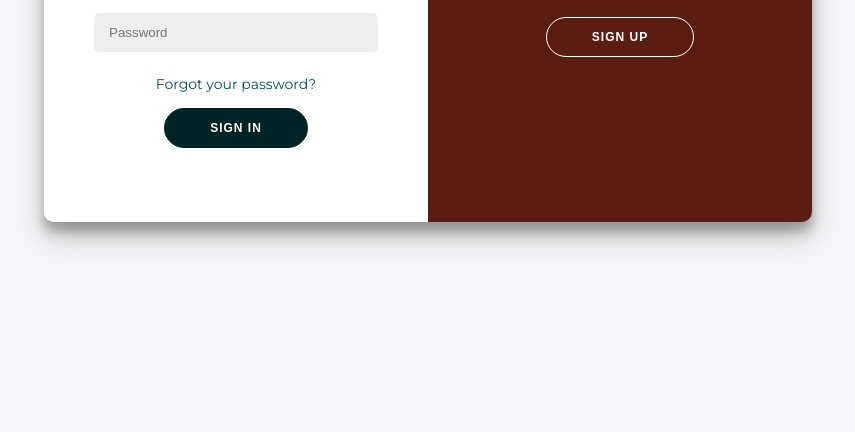
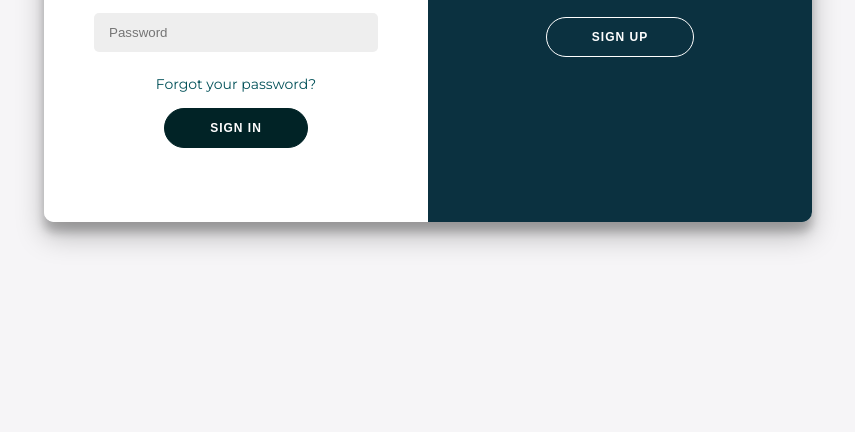
Before and after one commit to Flower-dev/login_page, a website: page index.html in a window 1280 px wide. Shown: the part 398-830 px from the top of the page, without its empty margins (212-1067 px from the left). Drawn offline with nearby package versions, Linux system fonts and the light colour scheme; files that its build step writes are made by us from their sources.

Commit message:
feat/color

```diff
--- a/scss/components/_overlay.scss
+++ b/scss/components/_overlay.scss
@@ -23,8 +23,8 @@
 
 .overlay {
     background: $overlay;
-    background: -webkit-linear-gradient(to right, #A6351C, #faf4d3);
-    background: -webkit-linear-gradient(to right, #A6351C, #faf4d3);
+    background: -webkit-linear-gradient(to right, #0B3140, #faf4d3);
+    background: -webkit-linear-gradient(to right, #0B3140, #faf4d3);
     background-repeat: no-repeat;
     background-size: cover;
     background-position: 0 0;
--- a/scss/global/_variables.scss
+++ b/scss/global/_variables.scss
@@ -10,4 +10,4 @@ $button-color: #012326;
 $button-ghost-color: #FFFFFF;
 $border-button-color: #012326;
 $text-button-color: #FFFFFF;
-$overlay: #591E11;
+$overlay: #0B3140;
```
